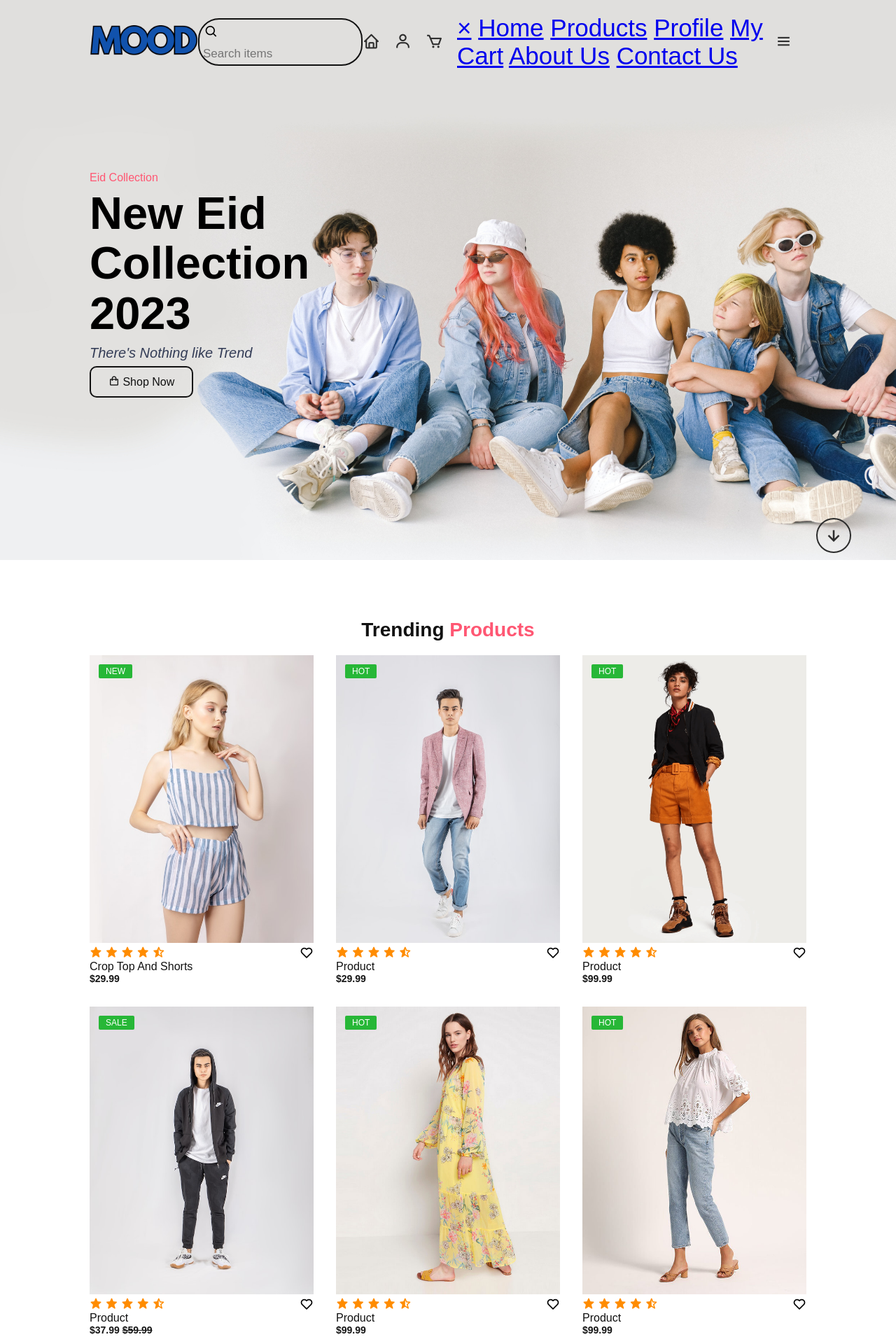
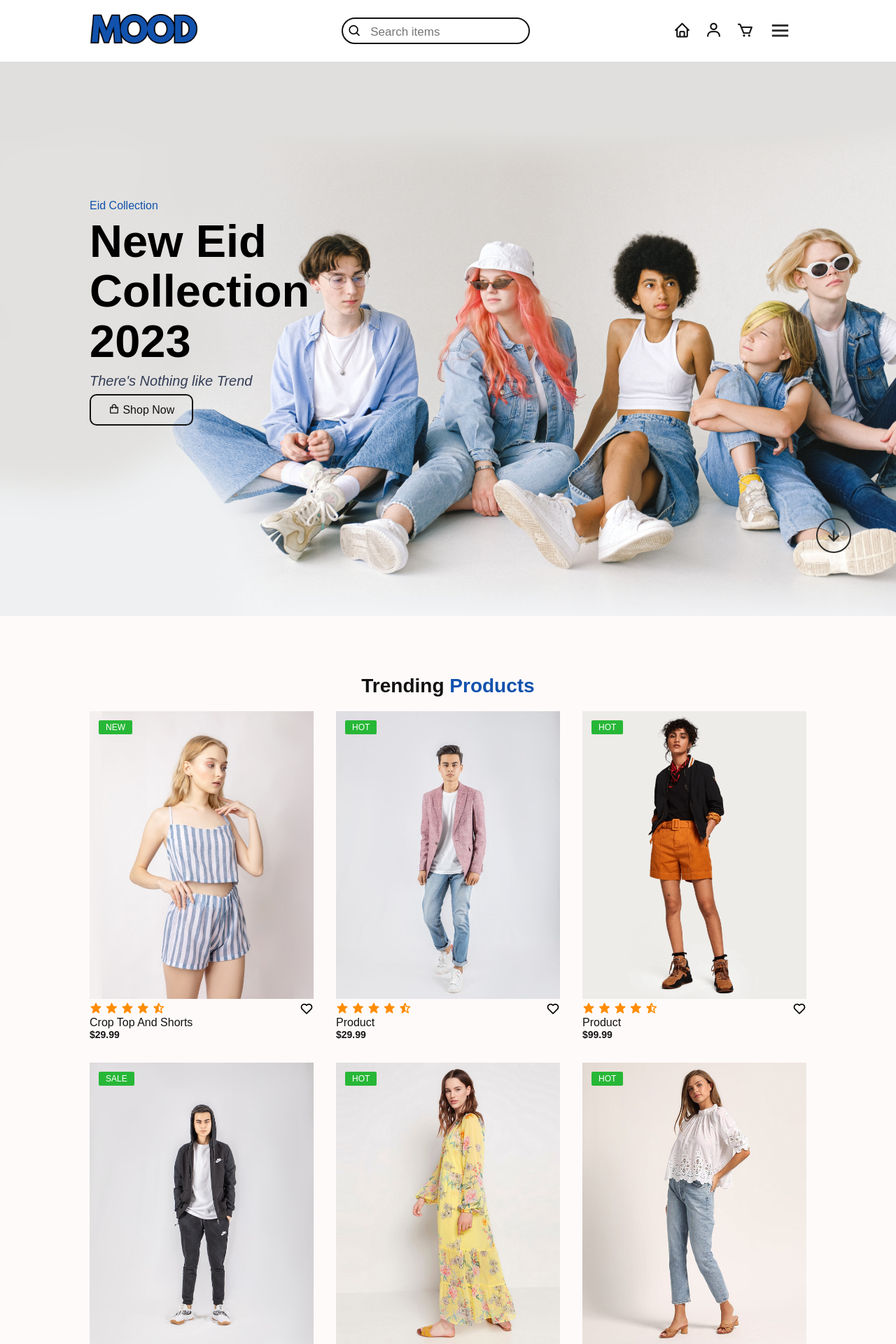
Before and after one commit to kiro6/LetPro-E-Commerce-Platform, a web app: file index.html in a window 1280 px wide. Shown: the top 1920 px of the page at 70% size. Run offline with its HTML, style and script files only (its server is not run), Linux system fonts and the light colour scheme.

Commit message:
Update index.css

```diff
--- a/styles/index.css
+++ b/styles/index.css
@@ -1,3 +1,8 @@
+:root {
+    --Primary: #1152ad;
+    --Secondary: #f4f4f3;
+    --Teritary: #8b8989;
+  }
 *{
     padding: 0;
     margin: 0;
@@ -18,6 +22,7 @@
     align-items: center;
     justify-content: space-between;
     padding: 20px 10%;
+    background: #fff;
 }
 header.sticky{
     background: #fff;
@@ -52,33 +57,72 @@
     background: transparent;
     border: none;
 }
+
 .navigation{
     display: flex;
     align-items: center;
 }
+
 .navigation i{
-    color: #2c2c2c;
+    color: #111;
     font-size: 25px;
     font-weight: 400;
     margin-right: 20px;
     transition: all .42s ease;
 }
+
 .navigation i:hover{
     transform: scale(1.1);
-    color: rgb(255, 87, 115);
+    color: var(--Primary);
 }
-#menu{
+
+.menu-bar{
+    height: 100%;
+    width: 0;
+    position: fixed;
+    z-index: 1;
+    top: 0;
+    right: 0;
+    background-color: #151515;
+    overflow: hidden;
+    padding-top: 60px;
+    transition: .5s;
+}
+
+.menu-bar a{
+    text-decoration: none;
+    color: #f4f4f4;
+    font-size: 25px;
+    padding: 8px 8px 8px 32px;
+    display: block;
+    transition: .3s;
+}
+
+.menu-bar a:hover{
+    color: var(--Primary);
+}
+
+.menu-bar .closebtn{
+    position: absolute;
+    top: 0;
+    right: 25px;
+    font-size: 36px;
+    margin-left: 50px;
+}
+
+#menui{
     font-size: 35px;
     color: #2c2c2c;
     z-index: 10001;
     cursor: pointer;
 }
+
 section{
     padding: 5% 10%;
 }
 .main-home{
     width: 100%;
-    height: 100vh;
+    height: 110vh;
     background-image: url(kiro6/WebProject/images/home.jpg);
     background-position: center;
     background-size: cover;
@@ -88,7 +132,7 @@
 }
 
 .main-text h5 {
-    color: rgb(255, 87, 115);
+    color: var(--Primary);
     font-size: 16px;
     text-transform: capitalize;
     font-weight: 500;
@@ -142,7 +186,9 @@
 }
 
 /* trending */
-
+.trending-product{
+    background-color: #fffafa;
+}
 .center-text h2{
     color: #111;
     font-size: 28px;
@@ -151,7 +197,7 @@
     margin: 20px 30px;
 }
 .center-text span{
-    color: rgb(255, 87, 115);
+    color: var(--Primary);
 }
 .products{
     display: grid;
```
Also changed, not shown: other parts of styles/index.css (+7 -18 lines).
